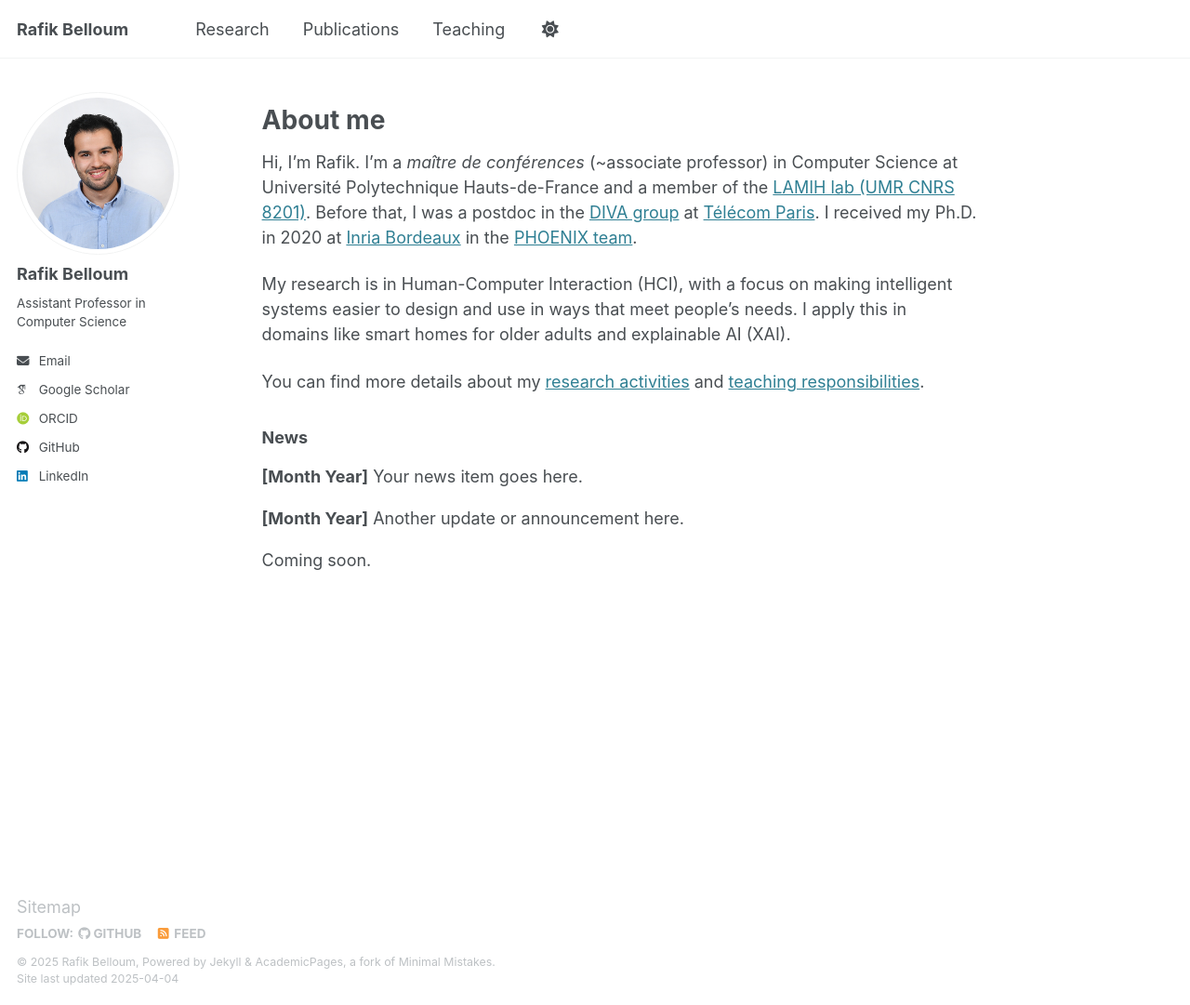
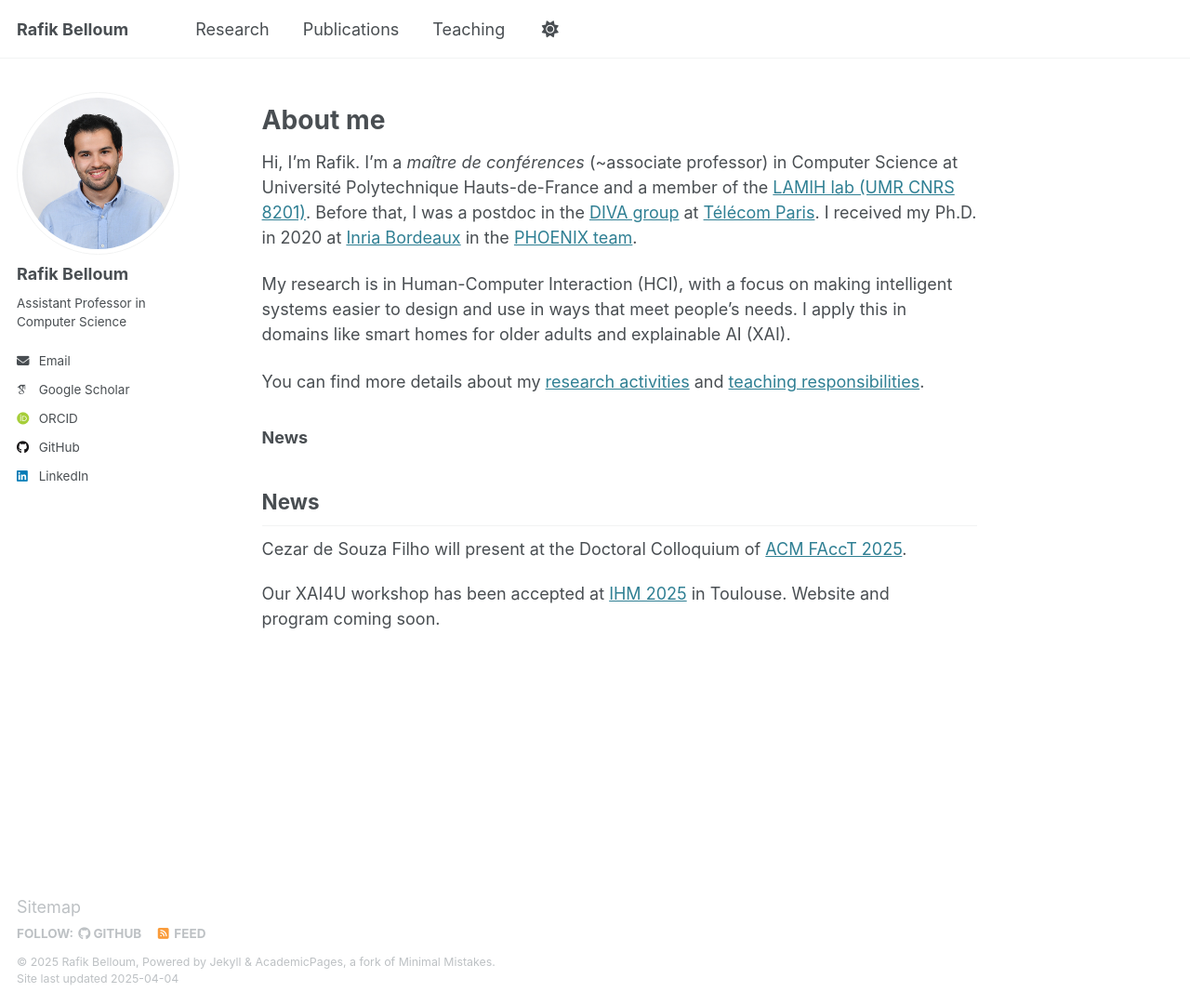
Before and after one commit to rafik-belloum/rafik-belloum.github.io, a Jekyll site: the page built from _pages/about.md, in a window 1280 px wide and 1081 px high. Shown: the whole window at 93% size. Built offline with Jekyll 4.4.1, drawn with Linux system fonts in a browser that asks for light colours; some web fonts are replaced.

Commit message:
Update about.md

```diff
--- a/_pages/about.md
+++ b/_pages/about.md
@@ -18,14 +18,26 @@ You can find more details about my [research activities](/research/) and [teachi
 
 ### News
 
-<div style="margin-top: 1em; margin-bottom: 2em;">
-  <ul style="list-style: none; padding-left: 0;">
-    <li style="margin-bottom: 1em;">
-      <span style="font-weight: bold;">[Month Year]</span> Your news item goes here.
+<h2>News</h2>
+
+<div style="max-height: 300px; overflow-y: auto; padding-right: 1em;">
+  <ul style="list-style: none; padding-left: 0; margin: 0;">
+    <!-- <li style="margin-bottom: 1.2em;">
+      I’ll be presenting a paper at <a href="#">[Conference Name]</a>. More soon!
     </li>
-    <li style="margin-bottom: 1em;">
-      <span style="font-weight: bold;">[Month Year]</span> Another update or announcement here.
+         <li style="margin-bottom: 1.2em;">
+      A new collaboration on <a href="#">[Project/Topic]</a> just started!
     </li>
-   Coming soon.
+    <li style="margin-bottom: 1.2em;">
+      Excited to give a talk on <em>[Talk Topic]</em> at <a href="#">[Institution/Event]</a>.
+    </li>-->
+<li style="margin-bottom: 1.2em;">
+  Cezar de Souza Filho will present at the Doctoral Colloquium of <a href="https://facctconference.org/" target="_blank">ACM FAccT 2025</a>.
+</li>
+
+    <li style="margin-bottom: 1.2em;">
+  Our XAI4U workshop has been accepted at <a href="https://ihm2025.afihm.org/" target="_blank">IHM 2025</a> in Toulouse. Website and program coming soon.
+</li>
+    <!-- Add your own updates below -->
   </ul>
 </div>
```
